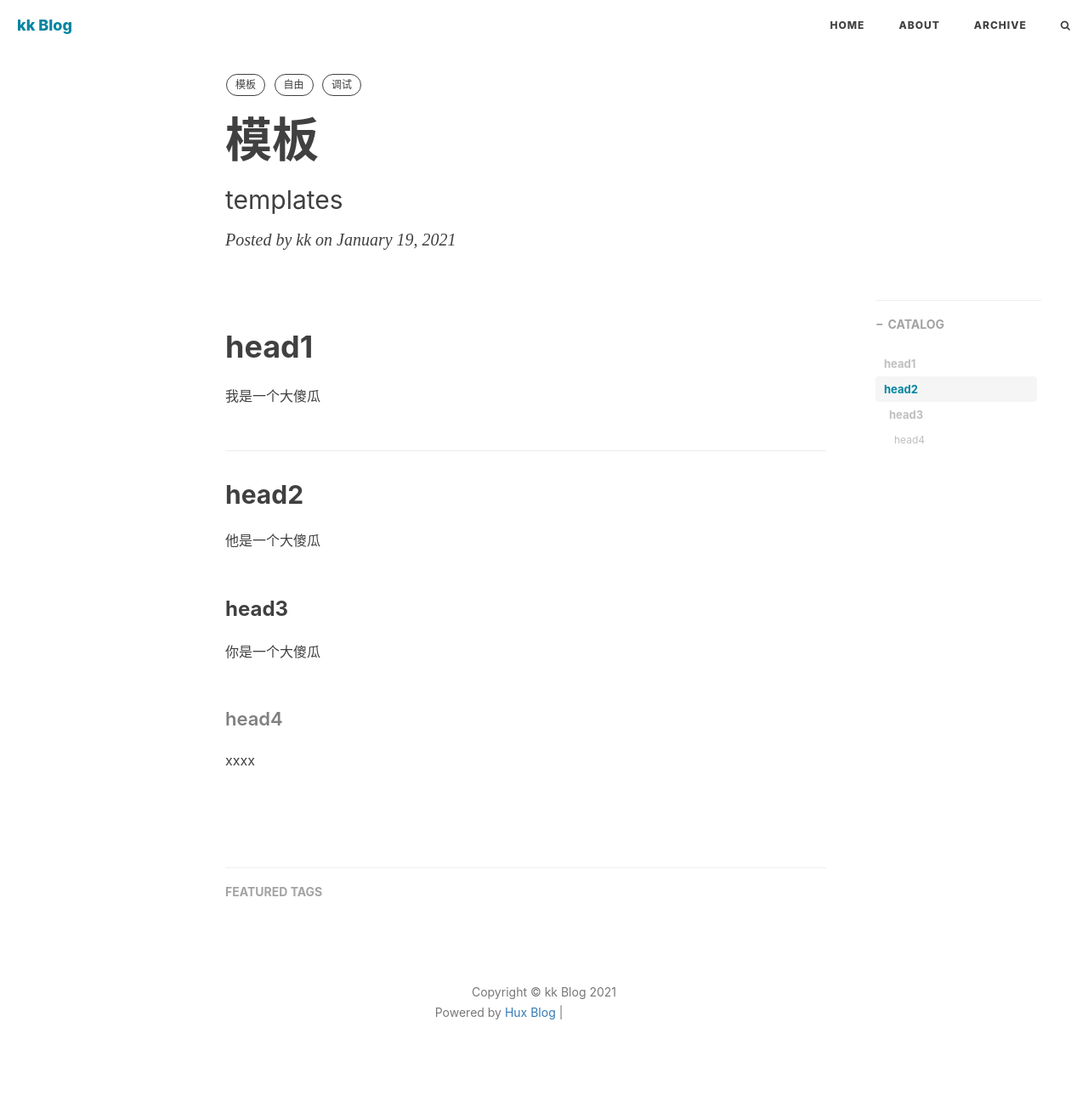
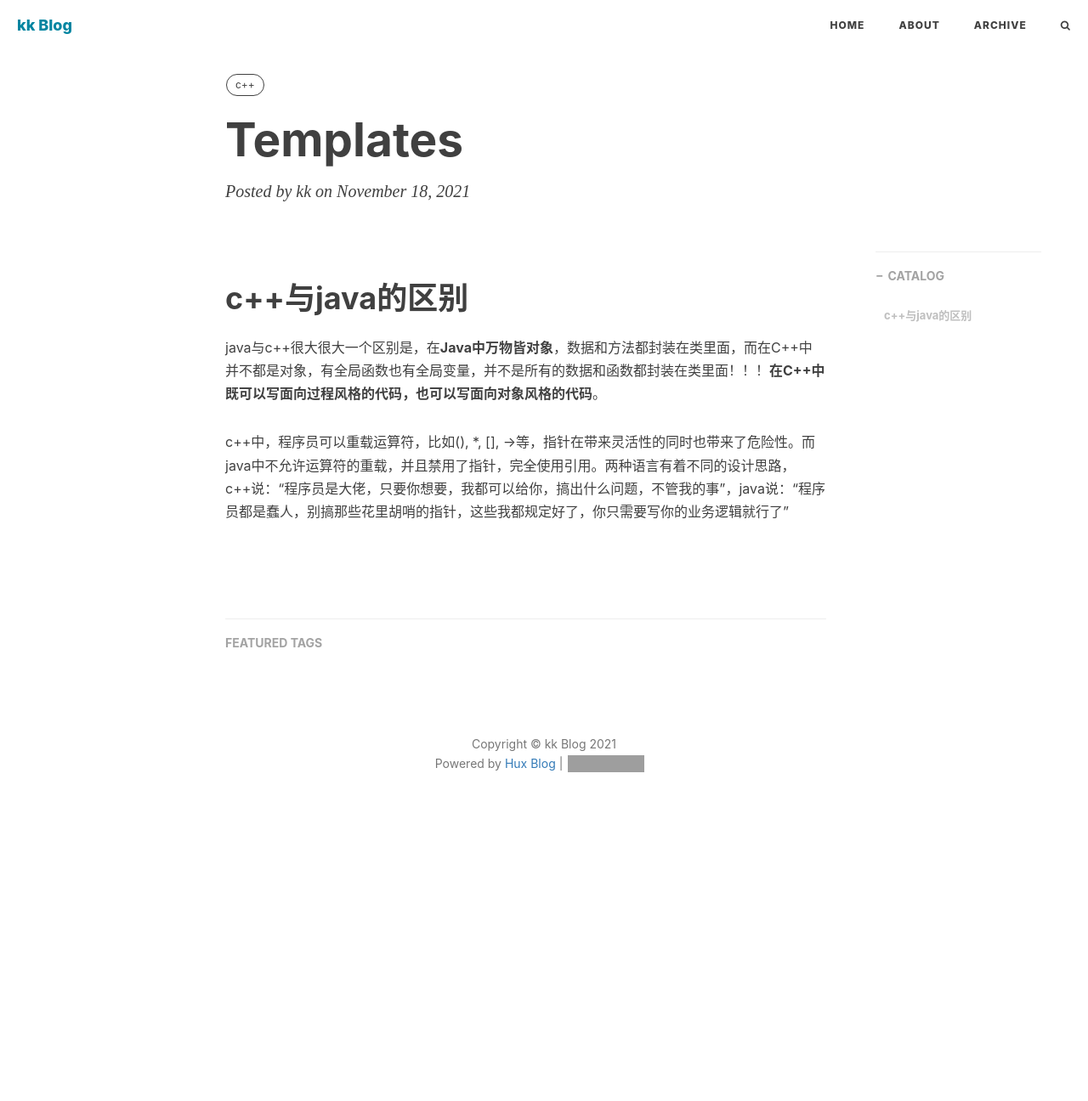
Before and after one commit to sjtukk/sjtukk.github.io, a Jekyll site: the page built from _posts/2021-11-17-templates.md, in a window 1280 px wide. Shown: the whole page at 85% size. Built offline with Jekyll 4.4.1, drawn with Linux system fonts in a browser that asks for light colours; nearby versions of some CDN libraries; comment, search, counter and statistics services are not loaded; after the commit the page ends 1003 px from its top, so only the background shows below that; grey boxes are pictures that could not be loaded.

Commit message:
提交post

```diff
--- a/_posts/2021-11-17-templates.md
+++ b/_posts/2021-11-17-templates.md
@@ -1,25 +1,15 @@
 ---
 layout:     post
-title:      "模板"
-subtitle:   "templates"
-date:       2021-01-19 12:00:00
+date:       2021-11-18
 author:     "kk"
 catalog: false
 header-style: text
 tags:
-  - 模板
-  - 自由
-  - 调试
+  - c++
 ---
 
-# head1
-我是一个大傻瓜
+# c++与java的区别
 
-## head2
-他是一个大傻瓜
+java与c++很大很大一个区别是，在**Java中万物皆对象**，数据和方法都封装在类里面，而在C++中并不都是对象，有全局函数也有全局变量，并不是所有的数据和函数都封装在类里面！！！**在C++中既可以写面向过程风格的代码，也可以写面向对象风格的代码**。
 
-### head3
-你是一个大傻瓜
-
-#### head4
-xxxx
+c++中，程序员可以重载运算符，比如(), *, [], ->等，指针在带来灵活性的同时也带来了危险性。而java中不允许运算符的重载，并且禁用了指针，完全使用引用。两种语言有着不同的设计思路，c++说：“程序员是大佬，只要你想要，我都可以给你，搞出什么问题，不管我的事”，java说：“程序员都是蠢人，别搞那些花里胡哨的指针，这些我都规定好了，你只需要写你的业务逻辑就行了”
--- a/index.html
+++ b/index.html
@@ -1,6 +1,6 @@
 ---
 layout: page
-description: "「hahahaha」"
+description: "「随便写写，反正也没人看」"
 ---
 
 {% for post in paginator.posts %}
```
